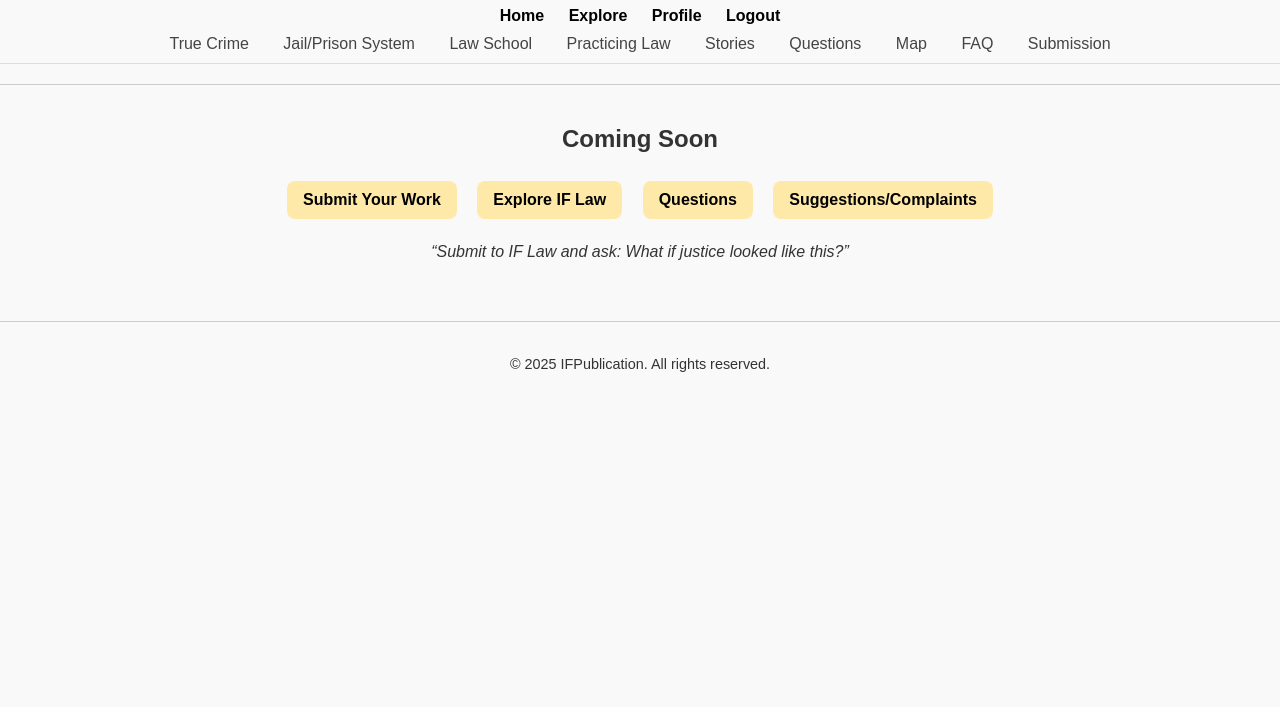
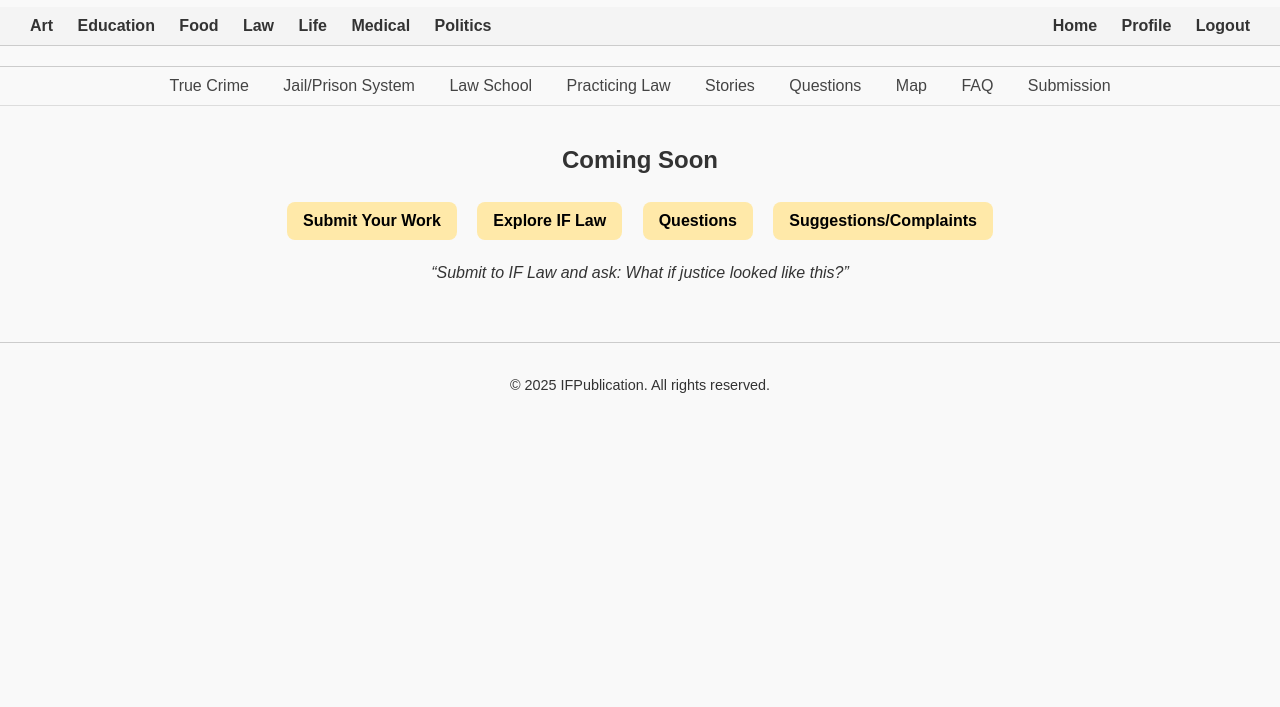
Before and after one commit to IFPublication/IFP, a plain HTML site: page iflaw-page.html in a window 1280 px wide. Shown: the part 93-800 px from the top of the page. Drawn offline with Linux system fonts and the light colour scheme.

Commit message:
Update iflaw-page.html

```diff
--- a/iflaw-page.html
+++ b/iflaw-page.html
@@ -9,12 +9,24 @@
 <body>
   <header>
     <h1><a href="home.html" style="text-decoration: none; color: inherit;">IF Publication</a></h1>
-    <nav>
-      <a href="home.html">Home</a>
-      <a href="explore.html">Explore</a>
-      <a href="profile.html">Profile</a>
-      <a href="index.html">Logout</a>
-    </nav>
+   <!-- Main Navigation Split -->
+    <div class="nav-bar">
+      <div class="nav-left">
+        <a href="ifart-page.html">Art</a>
+        <a href="ifeducation-page.html">Education</a>
+        <a href="iffood-page.html">Food</a>
+       <a href="iflaw-page.html">Law</a>
+        <a href="iflife-page.html">Life</a>
+        <a href="ifmedical-page.html">Medical</a>
+        <a href="ifpolitics-page.html">Politics</a>
+      </div>
+      <div class="nav-right">
+        <a href="home.html">Home</a>
+        <a href="profile.html">Profile</a>
+        <a href="index.html">Logout</a>
+      </div>
+    </div>
+  </header>
 
     <!-- IF Law Sub-Nav -->
     <div class="sub-nav">
```
